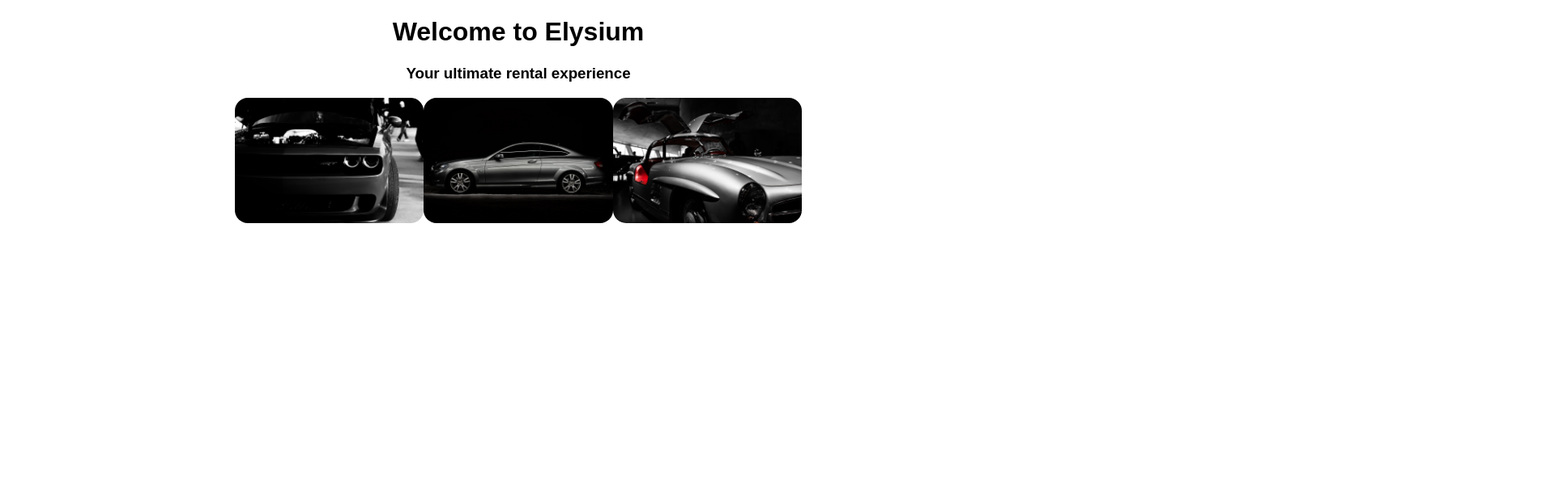
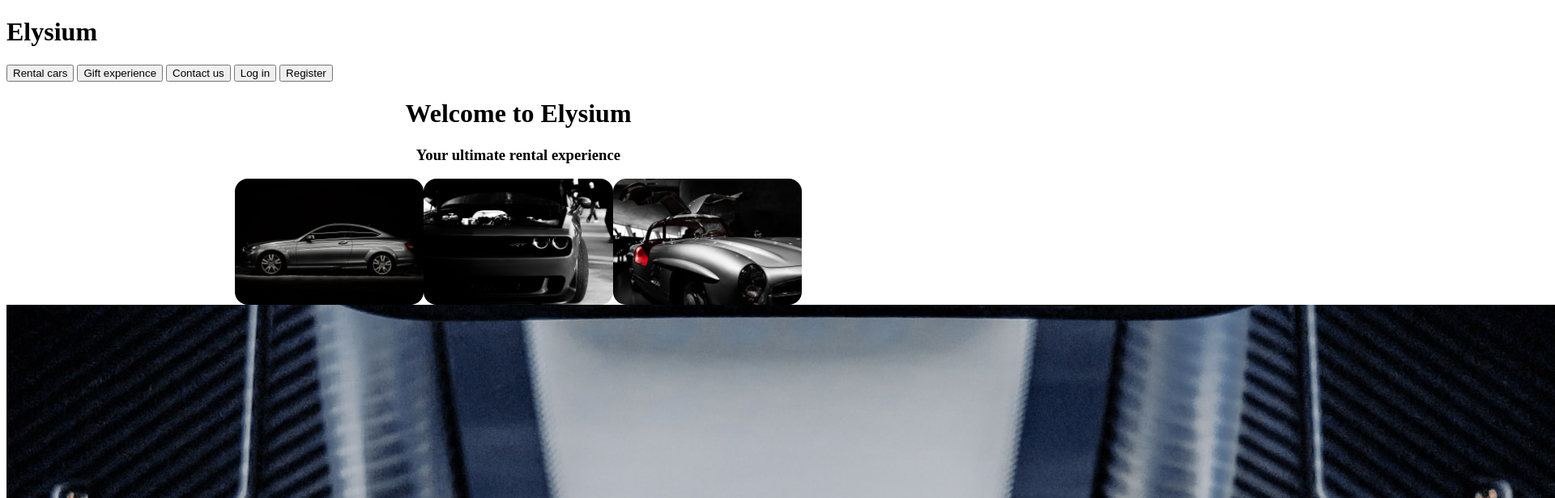
Before and after one commit to bruderbence/lvl1, a plain HTML site: page index.html in a window 1280 px wide. Shown: the top 616 px of the page at 81% size, 1920 px wide, since content can reach past the window. Drawn offline with Linux system fonts and the light colour scheme.

Commit message:
third commit

```diff
--- a/index.css
+++ b/index.css
@@ -1,3 +1,14 @@
+@font-face {
+    font-family: PlayfairDisplay;
+    src: url(Fonts/PlayfairDisplay-Bold.ttf);
+}
+
+@font-face {
+    font-family: Archivo-Italic;
+    src: url(Fonts/Archivo-Italic.ttf);
+}
+
+
 .galery{
     max-width: 700px;
     width: 100%;
@@ -16,7 +27,3 @@
 .main h1, .main h3{
     text-align: center;
 }
-
-body{
-    font-family: Arial, Helvetica, sans-serif;
-}
--- a/index.html
+++ b/index.html
@@ -7,14 +7,43 @@
     <link rel="stylesheet" href="index.css">
   </head>
   <body>
+    <div class="menu">
+      <h1>Elysium</h1>
+      <div>
+        <button>
+          Rental cars
+        </button>
+        <button>
+          Gift experience
+        </button>
+        <button>
+          Contact us
+        </button>
+        <button>
+          Log in
+        </button>
+        <button>
+          Register
+        </button>
+      </div>
+    </div>
+
     <div class="main">
         <h1>Welcome to Elysium</h1>
         <h3>Your ultimate rental experience</h3>
         <div class="galery">
-            <img src="mustang.jpg" alt="" />
-            <img src="mercedes.jpg" alt="" />
-            <img src="oldtimer.jpg" alt="" />
+            <img src="Images/everyday.jpg" alt="" />
+            <img src="Images/sportcar.jpg" alt="" />
+            <img src="Images/oldtimer.jpg" alt="" />
           </div>
+    </div>
+
+    <div class="details">
+      <div class="details-img">
+        <img src="Images/engine.jpg" alt="">
+        <h1>Start renting</h1>
+        <p>klaskfjlfkfjlaskfaljskafjakfsalfksafjalkfajflaf</p>
+      </div>
     </div>
 
   </body>
```
Also changed, not shown: Images/engine.jpg (renamed from engine.jpg), Images/everyday.jpg (renamed from mercedes.jpg), Images/oldtimer.jpg (renamed from oldtimer.jpg), Images/sportcar.jpg (renamed from mustang.jpg).
